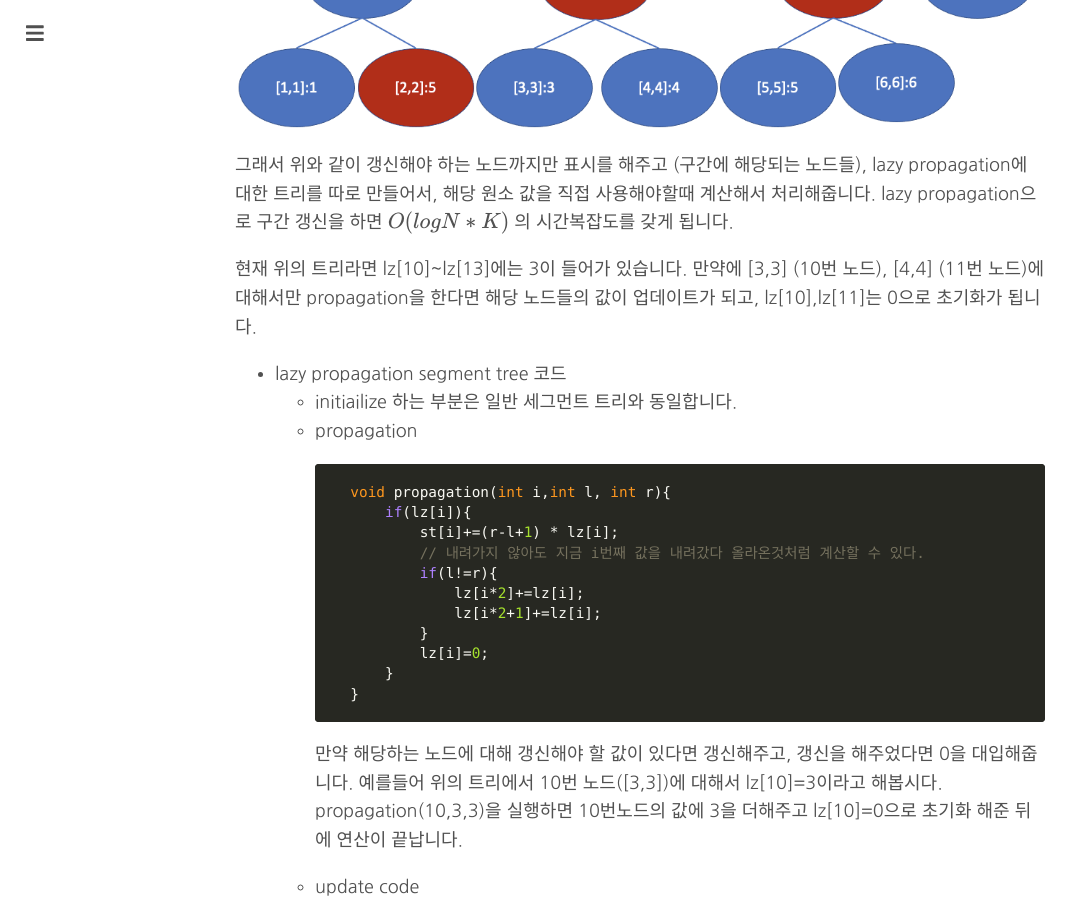
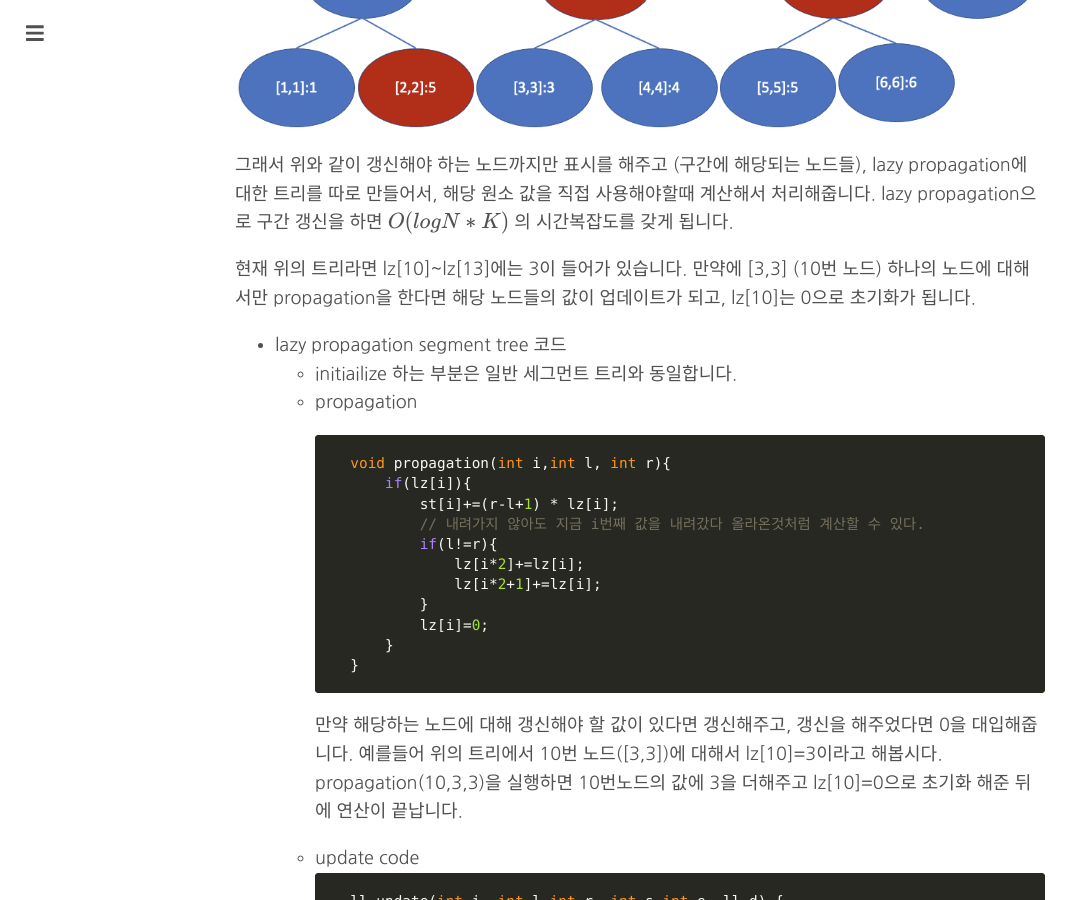
Before and after one commit to changhyeonnam/changhyeonnam.github.io, a Jekyll site: the page built from _posts/2021/2021-11-06-segment_tree.md, in a window 1280 px wide and 900 px high, scrolled down 4321 px. Shown: the whole window, without its empty margins (0-1082 px from the left). Built offline with Jekyll 4.4.1, drawn with Linux system fonts in a browser that asks for light colours; nearby versions of some CDN libraries; formulas are drawn with MathJax 3; comment, search, counter and statistics services are not loaded.

Commit message:
Update 2021-11-06-segment_tree.md

```diff
--- a/_posts/2021/2021-11-06-segment_tree.md
+++ b/_posts/2021/2021-11-06-segment_tree.md
@@ -184,7 +184,7 @@ int main(){
 
 그래서 위와 같이 갱신해야 하는 노드까지만 표시를 해주고 (구간에 해당되는 노드들), lazy propagation에 대한 트리를 따로 만들어서, 해당 원소 값을 직접 사용해야할때 계산해서 처리해줍니다. lazy propagation으로 구간 갱신을 하면 $O(logN * K)$ 의 시간복잡도를 갖게 됩니다.
 
-현재 위의 트리라면 lz[10]~lz[13]에는 3이 들어가 있습니다. 만약에 [3,3] (10번 노드), [4,4] (11번 노드)에 대해서만 propagation을 한다면 해당 노드들의 값이 업데이트가 되고, lz[10],lz[11]는 0으로 초기화가 됩니다.
+현재 위의 트리라면 lz[10]~lz[13]에는 3이 들어가 있습니다. 만약에 [3,3] (10번 노드) 하나의 노드에 대해서만 propagation을 한다면 해당 노드들의 값이 업데이트가 되고, lz[10]는 0으로 초기화가 됩니다.
 
 - lazy propagation segment tree  코드
     - initiailize 하는 부분은 일반 세그먼트 트리와 동일합니다.
```
